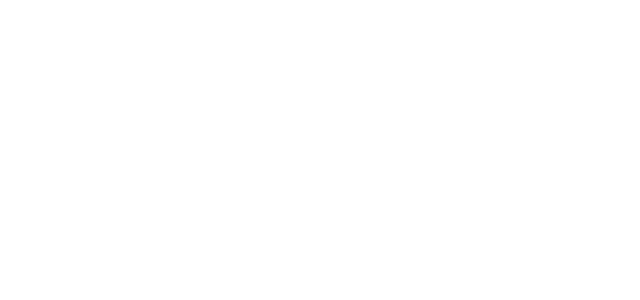
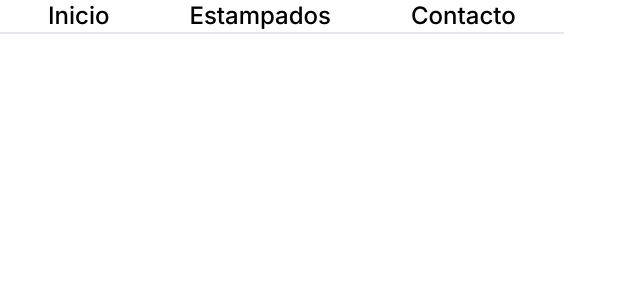
Before and after one commit to Seraquesada/Materia-Prima, a Next.js app: page / in a window 1280 px wide. Shown: the top 300 px of the page, without its empty margins (0-640 px from the left). Built offline with nearby package versions, Linux system fonts and the light colour scheme.

Commit message:
first components

```diff
--- a/src/app/page.tsx
+++ b/src/app/page.tsx
@@ -1,5 +1,9 @@
+import Navbar from '@/components/Navbar'
+
 export default function Home() {
-	return <main>
-
-  </main>
+	return (
+		<main>
+			<Navbar />
+		</main>
+	)
 }
--- /dev/null
+++ b/src/components/CustomLink.tsx
@@ -0,0 +1,18 @@
+'use client'
+import Link from 'next/link'
+import { usePathname } from 'next/navigation'
+
+const CustomLink = ({ href, text }: { href: string; text: string }) => {
+	const pathname = usePathname()
+
+	return (
+		<Link
+			className={'py-4 text-2xl font-medium text-black hover:font-bold'}
+			href={href}
+		>
+			{text}
+		</Link>
+	)
+}
+
+export default CustomLink
--- /dev/null
+++ b/src/components/Navbar.tsx
@@ -0,0 +1,32 @@
+import CustomLink from './CustomLink'
+
+const links = [
+	{
+		href: '/',
+		text: 'Inicio',
+	},
+	{
+		href: '/#estampados',
+		text: 'Estampados',
+	},
+	{
+		href: '/#contacto',
+		text: 'Contacto',
+	},
+]
+
+const Navbar = () => {
+	return (
+		<nav>
+			<ul className='flex gap-20 border-b-2 max-w-min px-12'>
+				{links.map((l) => (
+					<li key={l.text}>
+						<CustomLink href={l.href} text={l.text} />
+					</li>
+				))}
+			</ul>
+		</nav>
+	)
+}
+
+export default Navbar
```
